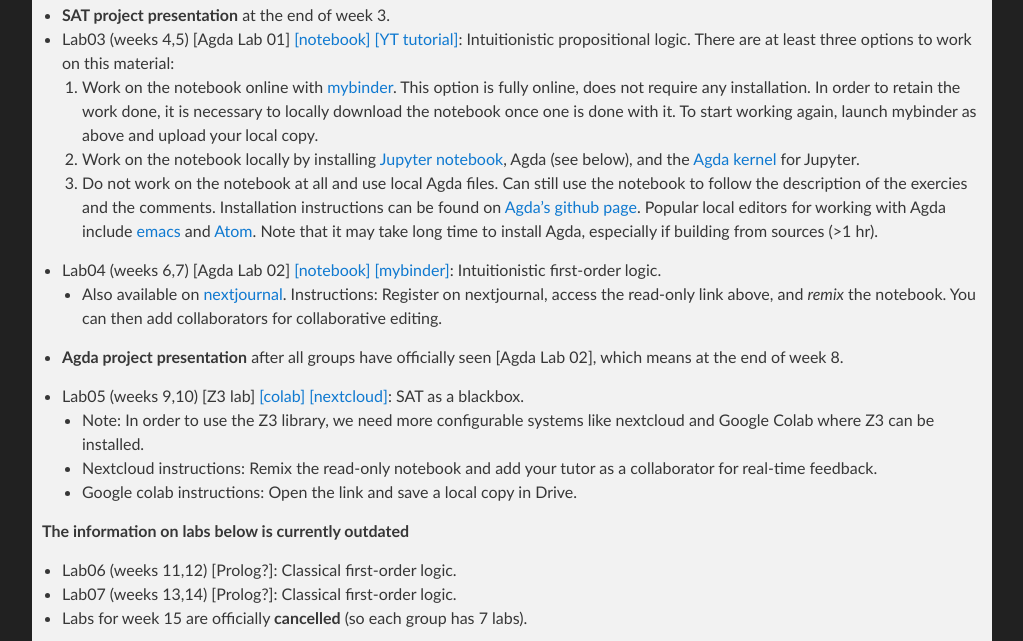
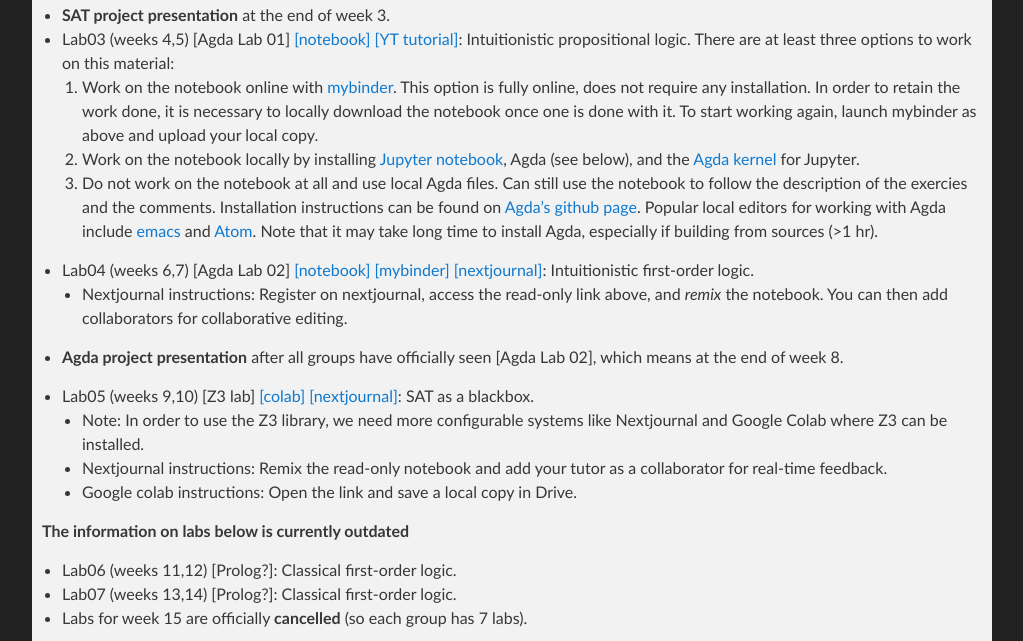
Before and after one commit to lclem/logic_course, a Jekyll site: the page built from docs/index.md, in a window 1280 px wide and 900 px high, scrolled down 1481 px, cut to the strip 0-641 px from the top of the window. Shown: the whole strip, without its empty margins (128-1151 px from the left). Built offline with Jekyll 4.4.1, drawn with Linux system fonts in a browser that asks for light colours; our own code applies the rules of GitHub Pages for plain Markdown files.

Commit message:
Update index.md

```diff
--- a/docs/index.md
+++ b/docs/index.md
@@ -43,13 +43,13 @@ Rocket.Chat:
   1. Work on the notebook online with [mybinder](https://mybinder.org/v2/gh/lclem/logic_course/master?filepath=docs/labs/agda/Lab01.ipynb). This option is fully online, does not require any installation. In order to retain the work done, it is necessary to locally download the notebook once one is done with it. To start working again, launch mybinder as above and upload your local copy.
   2. Work on the notebook locally by installing [Jupyter notebook](https://github.com/jupyter/notebook), Agda (see below), and the [Agda kernel](https://github.com/lclem/agda-kernel) for Jupyter.
   3. Do not work on the notebook at all and use local Agda files. Can still use the notebook to follow the description of the exercies and the comments. Installation instructions can be found on [Agda's github page](https://github.com/agda/agda). Popular local editors for working with Agda include [emacs](https://agda.readthedocs.io/en/v2.6.1/tools/emacs-mode.html) and [Atom](https://atom.io/packages/agda-mode). Note that it may take long time to install Agda, especially if building from sources (>1 hr).
-* Lab04 (weeks 6,7) [Agda Lab 02] [[notebook]](labs/agda/Lab02.lagda.ipynb) [[mybinder]](https://mybinder.org/v2/gh/lclem/logic_course/master?filepath=docs/labs/agda/Lab02.lagda.ipynb): Intuitionistic first-order logic.
-  - Also available on [nextjournal](https://nextjournal.com/a/MTG16bsjspisCTxKMrBHc?token=GntCzS9wsPvtKnojg74Dir). Instructions: Register on nextjournal, access the read-only link above, and *remix* the notebook. You can then add collaborators for collaborative editing.
+* Lab04 (weeks 6,7) [Agda Lab 02] [[notebook]](labs/agda/Lab02.lagda.ipynb) [[mybinder]](https://mybinder.org/v2/gh/lclem/logic_course/master?filepath=docs/labs/agda/Lab02.lagda.ipynb) [[nextjournal]](https://nextjournal.com/a/MTG16bsjspisCTxKMrBHc?token=GntCzS9wsPvtKnojg74Dir): Intuitionistic first-order logic.
+  - Nextjournal instructions: Register on nextjournal, access the read-only link above, and *remix* the notebook. You can then add collaborators for collaborative editing.
 * **Agda project presentation** after all groups have officially seen [Agda Lab 02], which means at the end of week 8.
 
-* Lab05 (weeks 9,10) [Z3 lab] [[colab]](https://colab.research.google.com/github/lclem/logic_course/blob/master/docs/labs/LabZ3.ipynb) [[nextcloud]](https://nextjournal.com/a/MTMzzvE9CWkVWUK8ncHnj?token=HSPYLRYt8L2yijQtvTMdZ8): SAT as a blackbox.
-  - Note: In order to use the Z3 library, we need more configurable systems like nextcloud and Google Colab where Z3 can be installed.
-  - Nextcloud instructions: Remix the read-only notebook and add your tutor as a collaborator for real-time feedback.
+* Lab05 (weeks 9,10) [Z3 lab] [[colab]](https://colab.research.google.com/github/lclem/logic_course/blob/master/docs/labs/LabZ3.ipynb) [[nextjournal]](https://nextjournal.com/a/MTMzzvE9CWkVWUK8ncHnj?token=HSPYLRYt8L2yijQtvTMdZ8): SAT as a blackbox.
+  - Note: In order to use the Z3 library, we need more configurable systems like Nextjournal and Google Colab where Z3 can be installed.
+  - Nextjournal instructions: Remix the read-only notebook and add your tutor as a collaborator for real-time feedback.
   - Google colab instructions: Open the link and save a local copy in Drive.
 
 **The information on labs below is currently outdated**
```
